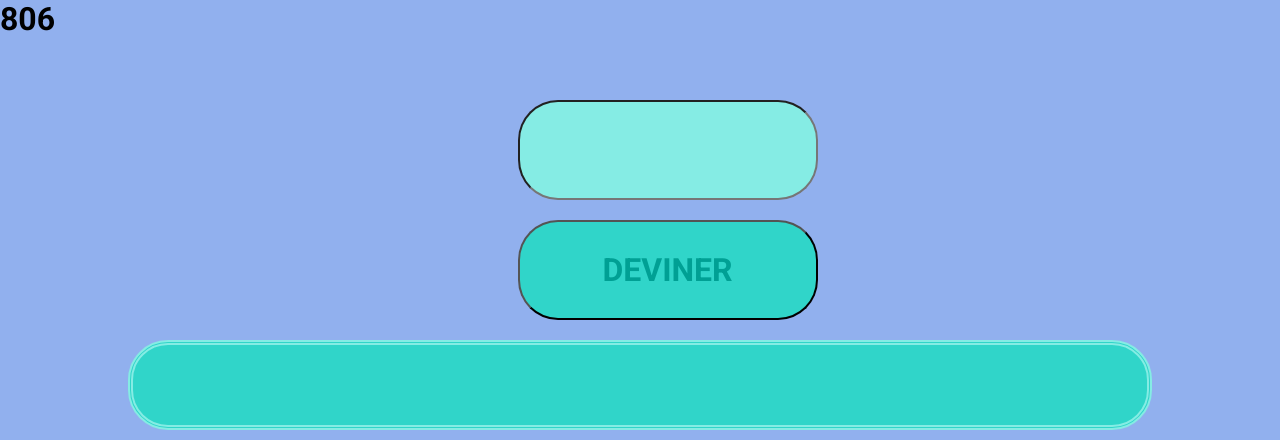
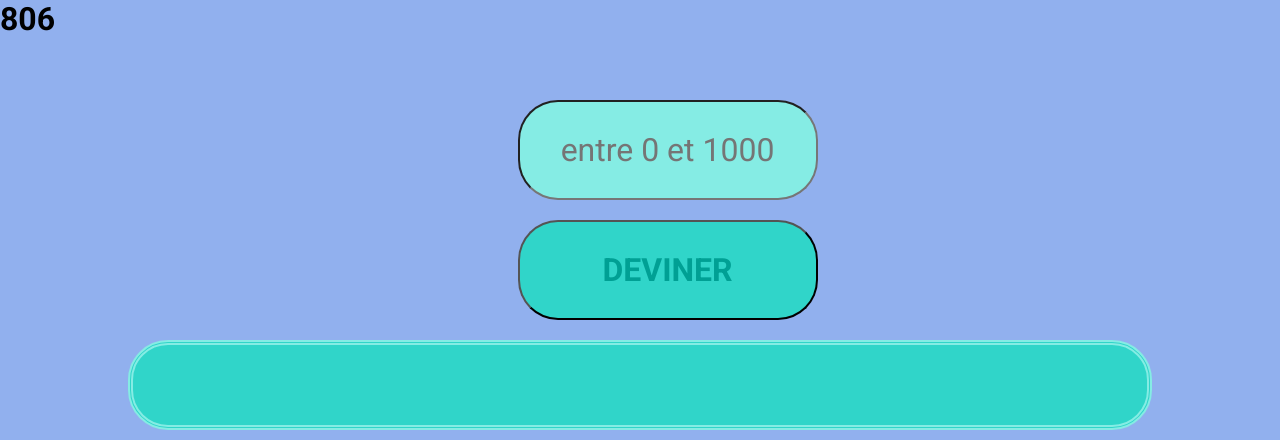
Before and after one commit to franckyy/site-dessins, a PHP site: page /devineChiffre.php in a window 1280 px wide. Shown: the part 142-582 px from the top of the page. Run offline with PHP 8.4, Linux system fonts and the light colour scheme; some web fonts are replaced.

Commit message:
Suppression de l'appel à la variable php "chiffre". Non utile car par de rafraîchissement de la page.

```diff
--- a/devineChiffre.php
+++ b/devineChiffre.php
@@ -12,14 +12,7 @@ require 'head.php';
 <div class="containerDC">
 <h1 id="h1text"><script  type="text/javaScript"> document.getElementById("h1text").innerHTML = aDeviner </script></h1>
 
-    <input class="champsJeuDC" id="chiffreUser" type="text" name="chiffre" placeholder="entre 0 et 1000"
-    value="
-        <?
-            if (isset($_GET['chiffre'])){
-                echo (htmlentities($_GET['chiffre']));
-            }
-        ?>
-    ">
+    <input class="champsJeuDC" id="chiffreUser" type="text" name="chiffre" placeholder="entre 0 et 1000">
 
     <button class="champsJeuDC" id="btnDeviner" type="button" onclick="verifyChiffre(aDeviner)">DEVINER</button>
 
```
